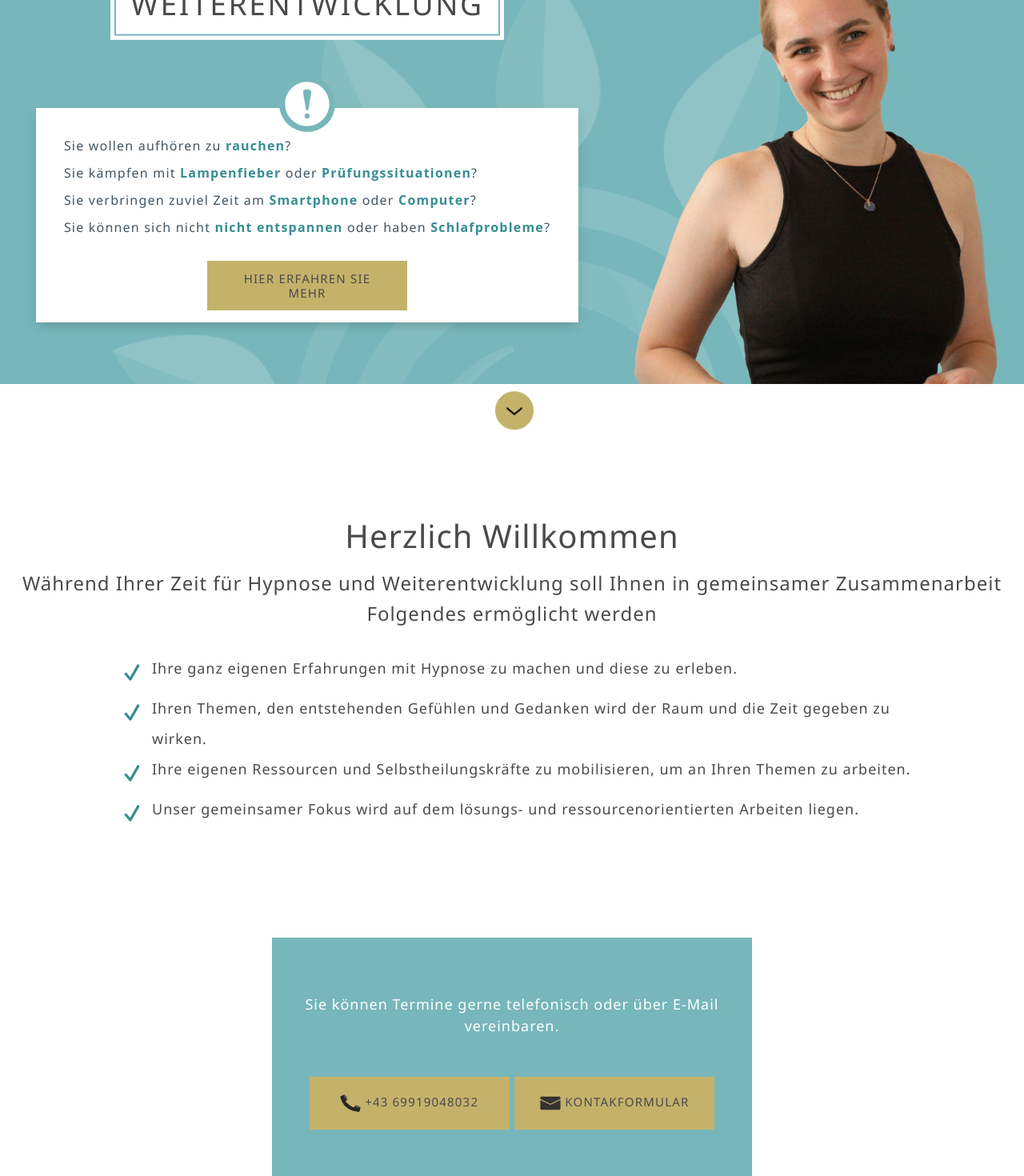
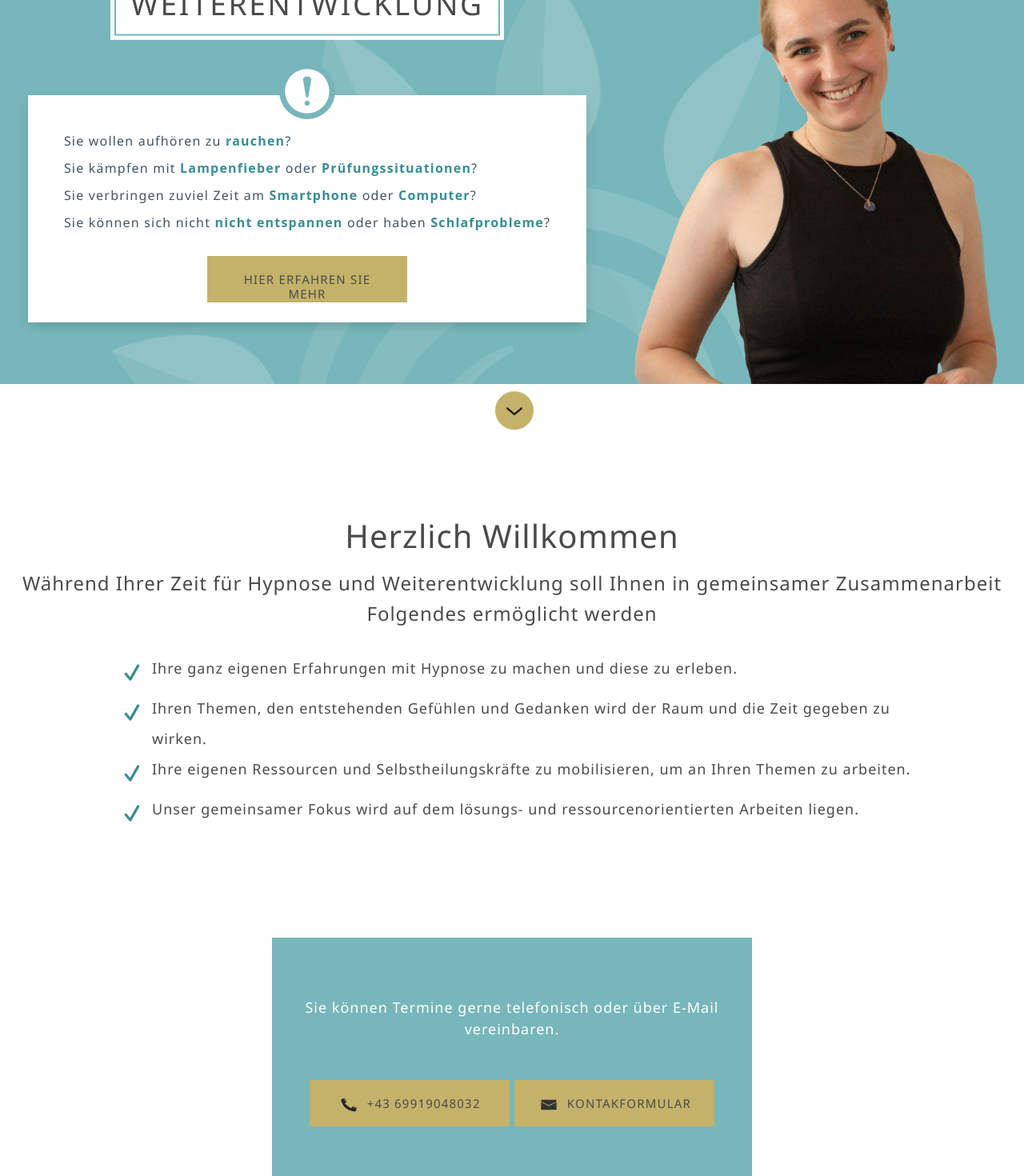
Before and after one commit to lauhard/lisamarieloof, a SvelteKit app: page / in a window 1280 px wide. Shown: the part 240-1710 px from the top of the page at 80% size. Built offline with nearby package versions, Linux system fonts and the light colour scheme.

Commit message:
mainpage responsive

```diff
--- a/src/lib/components/Information.svelte
+++ b/src/lib/components/Information.svelte
@@ -70,8 +70,8 @@
         box-sizing: border-box;
 
         width: 250px;
-        height: auto;
-        padding: 13px 20px;
+        height: 58px;
+        padding:  20px;
 
         font-style: normal;
         font-weight: 300;
@@ -101,6 +101,7 @@
             align-items: center;
             justify-content: center;
             box-sizing: border-box;
+            margin: 10px;
 
             .catchphrases {
                 position: relative;
--- a/src/routes/+page.svelte
+++ b/src/routes/+page.svelte
@@ -284,7 +284,8 @@
         box-sizing: border-box;
         width: 250px;
         height: auto;
-        padding: 13px 20px;
+        height: 58px;
+        padding:  20px;
         font-style: normal;
         font-weight: 300;
         font-size: 0.8rem;
@@ -334,16 +335,10 @@
         max-height: 64.5vh;
         background-color: var(--primary);
         position: absolute;
-        // transform: translatY(10%);
         bottom: 10%;
-
         .svg-wrapper {
             position: absolute;
-            // top: 250px;
             left: 140px;
-            // height: 100%;
-            // width: 100%;
-            // width: auto;
         }
     }
     .grid {
@@ -403,7 +398,6 @@
         justify-content: space-around;
         width: 60vw;
         order: 1;
-
         //    background-color: blueviolet;
     }
     .cell:nth-of-type(2) {
@@ -415,7 +409,9 @@
     }
     .cell:nth-of-type(3) {
         grid-column: auto / span 4;
-        height: auto;
+        height:auto;
+        // background-color: #0ba945;
+        // margin-bottom: 40px;
         order: 3;
     }
     .cell:nth-of-type(4) {
@@ -432,11 +428,9 @@
         width: 100vw;
     }
     .cell:nth-of-type(5) {
-        // margin-top: 4rem;
         order: 5;
     }
     .cell:nth-of-type(6) {
-        // margin-top: 4rem;
         order: 6;
     }
     .headline-wrapper,
@@ -462,19 +456,15 @@
         :global(.information) {
             position: absolute;
             bottom: 45%;
-            // left: 10%;
         }
     }
     .profile-image-wrapper {
         position: absolute;
         display: flex;
-        // flex-direction: column;
         justify-content: start;
         align-items: end;
-        // width: 80%;
         height: 92%;
         bottom: 10%;
-        // left: 10%;
         overflow: hidden;
         max-width: 100%;
         width: 100%;
@@ -485,7 +475,6 @@
             width: auto;
             max-height: 830px;
             min-height: 65%;
-
             object-fit: cover;
             object-position: 0px center;
             overflow: hidden;
@@ -496,6 +485,7 @@
         max-width: var(--content-width);
         width: 100%;
         height: auto;
+        // background-color: red;
         margin-bottom: 50px;
         .welcome {
             width: 100%;
@@ -583,8 +573,14 @@
                 color: #fff;
             }
             a {
-                padding: 20px;
                 text-transform: uppercase;
+                justify-self: center;
+            }
+            img{
+                height: 20px;
+                margin: 0;
+                margin-right: 5px;
+                padding: 0;
             }
         }
     }
@@ -603,7 +599,8 @@
         .decorator::before {
         }
         .hypnose {
-            width: var(--content-width);
+            max-width: var(--content-width);
+            width: 100%;
             background-color: transparent;
             box-shadow: none;
             padding: 0;
@@ -715,7 +712,6 @@
                 width: 100dvw;
                 // background-color: red;
                 justify-content: center;
-
                 .profile-image-wrapper {
                     position: relative;
                     bottom: 0;
@@ -729,7 +725,6 @@
                     border-radius: 50%;
                     display: flex;
                     justify-content: center;
-
                     img {
                         justify-self: center;
                         position: relative;
@@ -739,19 +734,15 @@
                     }
                 }
             }
-
             .cell-greeter {
-                // background: red;
                 padding: 0 20px;
-                margin-top: -80px;
+                margin-top: -100px;
             }
-
             .subgrid-praxis {
                 display: grid;
                 position: relative;
                 max-width: 100vw;
                 height: auto;
-
                 grid-template-columns: repeat(2, minmax(100px, 1fr));
                 .image {
                     justify-self: center;
@@ -777,6 +768,10 @@
             }
             .faq-wrapper {
                 padding: 0 20px;
+            }
+            .hypnose-wrapper {
+                padding: 0 20px;
+                box-sizing: border-box;
             }
         }
     }
```
